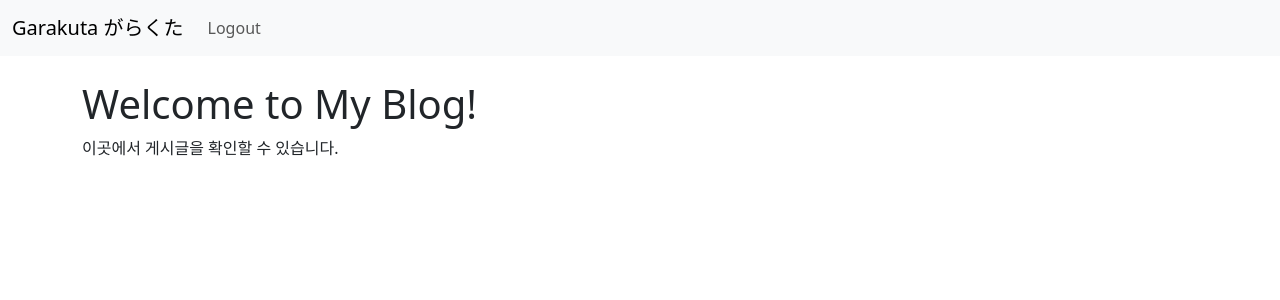
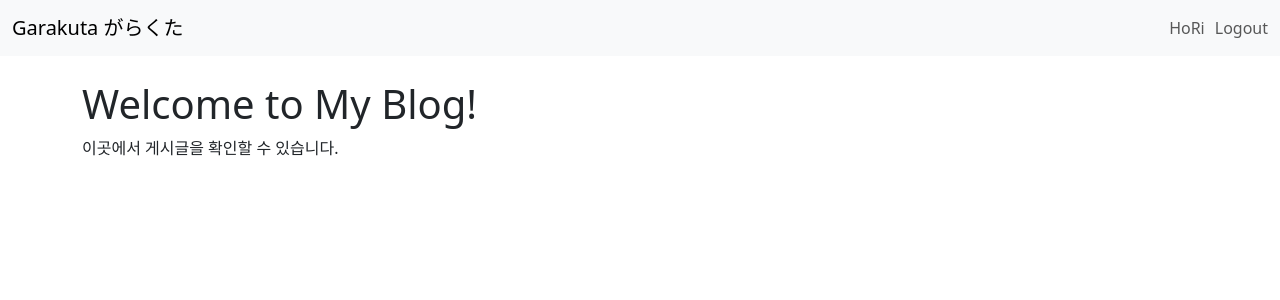
Before and after one commit to HoRi0506/myblog_project, a Django app: page / in a window 1280 px wide. Shown: the top 300 px of the page. Run offline with Django 5.2, Linux system fonts and the light colour scheme; a user stored in the database is signed in; some libraries are stand-ins or nearby versions.

Commit message:
add login page

```diff
--- a/blog/templates/blog/base.html
+++ b/blog/templates/blog/base.html
@@ -1,4 +1,5 @@
 {% load static %}
+{% load socialaccount %}
 
 <!DOCTYPE html>
 <html lang="en">
@@ -9,30 +10,35 @@
     <link rel="stylesheet" href="{% static 'blog/bootstrap.min.css' %}">
 </head>
 <body>
+    {% if request.path != '/accounts/google/login/' %}
         <nav class="navbar navbar-expand-lg navbar-light bg-light">
             <div class="container-fluid">
-            <a class="navbar-brand" href="{% url 'index' %}">Garakuta がらくた</a>
+                <a class="navbar-brand" href="/">Garakuta がらくた</a>
                 <button class="navbar-toggler" type="button" data-bs-toggle="collapse" data-bs-target="#navbarNav" aria-controls="navbarNav" aria-expanded="false" aria-label="Toggle navigation">
                     <span class="navbar-toggler-icon"></span>
                 </button>
-            <div class="collapse navbar-collapse" id="navbarNav">
-                <ul class="navbar-nav">
-                    {% comment %} <li class="nav-item">
-                        <a class="nav-link active" aria-current="page" href="{% url 'index' %}">Home</a> {% endcomment %}
+                <div class="collapse navbar-collapse justify-content-end" id="navbarNav">
+                    <ul class="navbar-nav ml-auto">
+                        {% if user.is_authenticated %}
                             <li class="nav-item">
-                        {% if user.is_authenticated %}
-                            <a class="nav-link" href="{% url 'logout' %}">Logout</a>
+                                <span class="navbar-text" style="margin-right: 10px;">{{ user.username }}</span>
+                            </li>
+                            <li class="nav-item">
+                                <form method="POST" action="{% url 'account_logout' %}">
+                                    {% csrf_token %}
+                                    <button type="submit" class="nav-link btn btn-link" style="padding: 0;">Logout</button>
+                                </form>
+                            </li>
                         {% else %}
-                            <a class="nav-link" href="{% url 'login' %}">Login</a>
+                            <li class="nav-item">
+                                <a class="nav-link" href="{% provider_login_url 'google' %}">Login with Google</a>
+                            </li>
                         {% endif %}
-                    </li>
-                    {% comment %} <li class="nav-item">
-                        <a class="nav-link" href="#">Register</a>
-                    </li> {% endcomment %}
                     </ul>
                 </div>
             </div>
         </nav>
+    {% endif %}
 
     <div class="container mt-4">
         {% block content %}{% endblock %}
--- a/config/urls.py
+++ b/config/urls.py
@@ -17,11 +17,9 @@ Including another URLconf
 
 from django.contrib import admin
 from django.urls import path, include
-from django.contrib.auth import views as auth_views
 
 urlpatterns = [
     path('admin/', admin.site.urls),
-    path('', include('blog.urls')),  # 'blog.urls'를 기본 URL로 설정
-    path('login/', auth_views.LoginView.as_view(template_name='blog/login.html'), name='login'),
-    path('logout/', auth_views.LogoutView.as_view(), name='logout'),
+    path('', include('blog.urls')),  # 메인 페이지
+    path('accounts/', include('allauth.urls')),  # allauth를 위한 URL 추가
 ]
```
Also changed, not shown: blog/templates/blog/login.html (deleted, +0 -12 lines), blog/templates/socialaccount/login.html (added, +12 -0 lines), config/settings.py (+35 -43 lines), db.sqlite3, 2 other files. Lines whose indentation alone changed are shown as unchanged.
